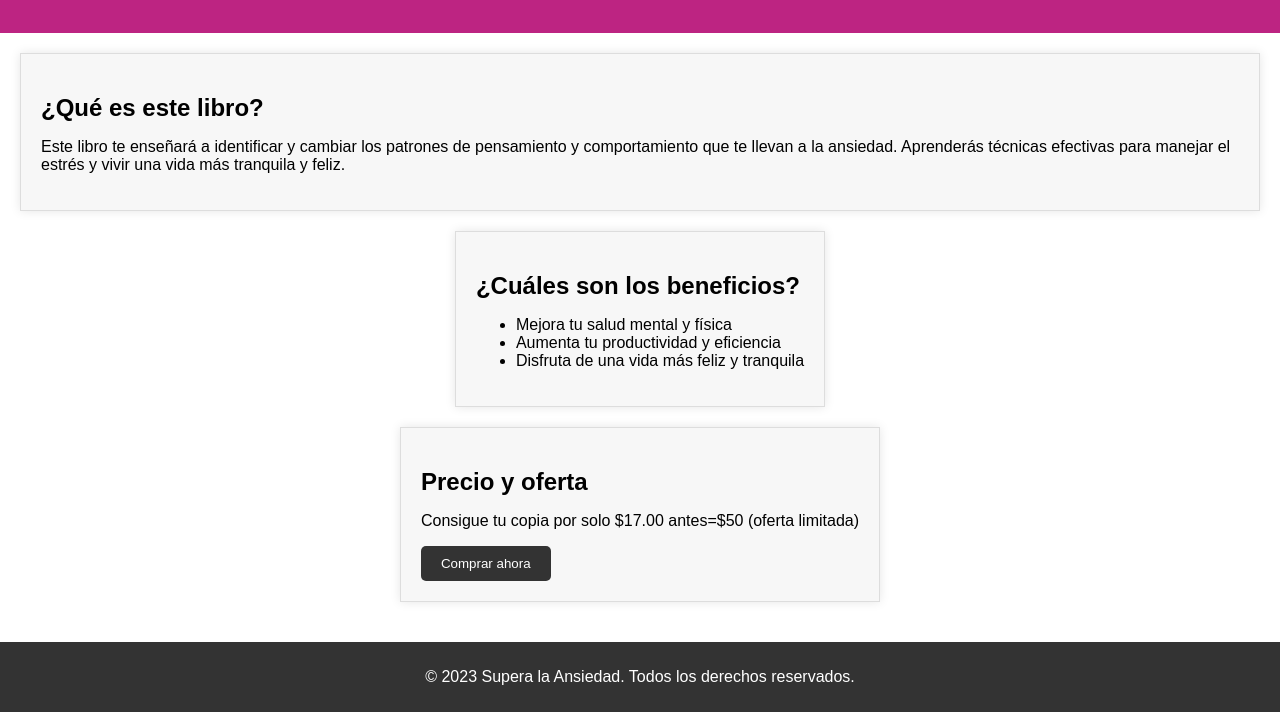
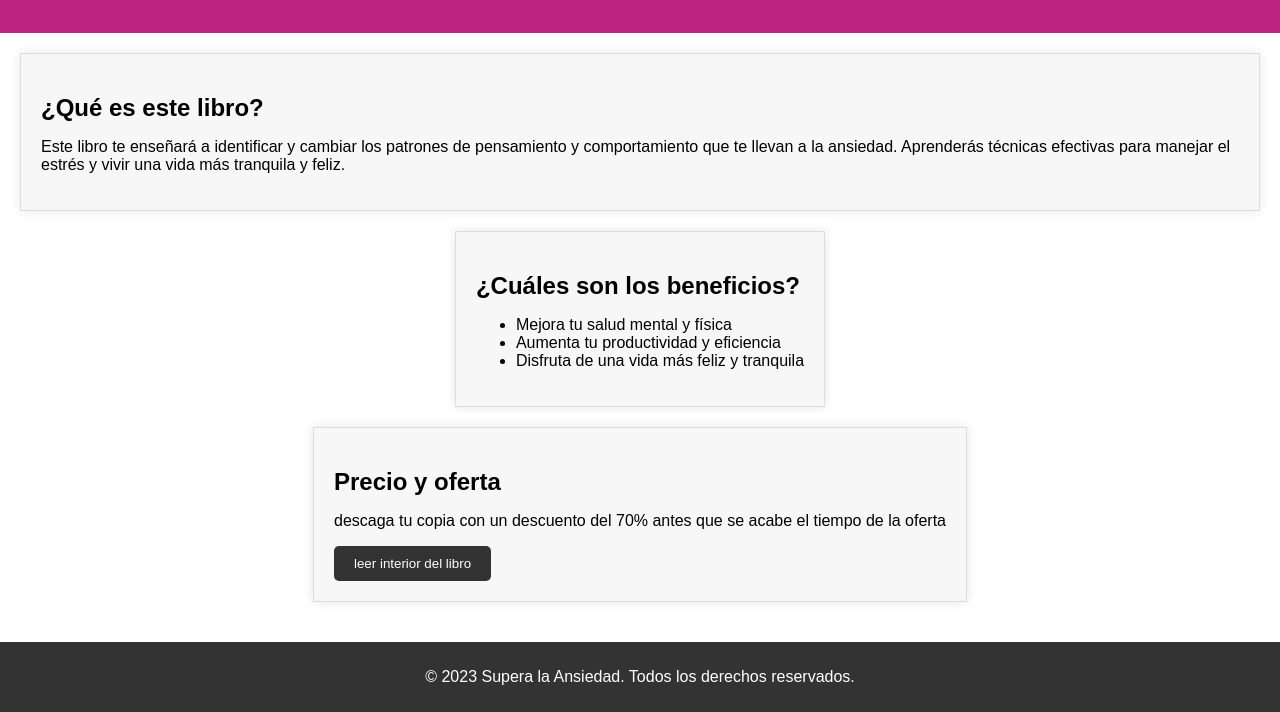
Before and after one commit to omar1506/combate-ansiedad, a plain HTML site: page index.html in a window 1280 px wide. Shown: the part 123-835 px from the top of the page. Drawn offline with Linux system fonts and the light colour scheme.

Commit message:
Update index.html

```diff
--- a/index.html
+++ b/index.html
@@ -27,8 +27,8 @@
         </section>
         <section class="precio">
             <h2>Precio y oferta</h2>
-            <p>Consigue tu copia por solo $17.00 antes=$50 (oferta limitada)</p>
-            <button>Comprar ahora</button>
+            <p>descaga tu copia con un descuento del 70% antes que se acabe el tiempo de la oferta </p>
+            <button>leer interior del libro</button>
         </section>
     </main>
     <footer>
```
